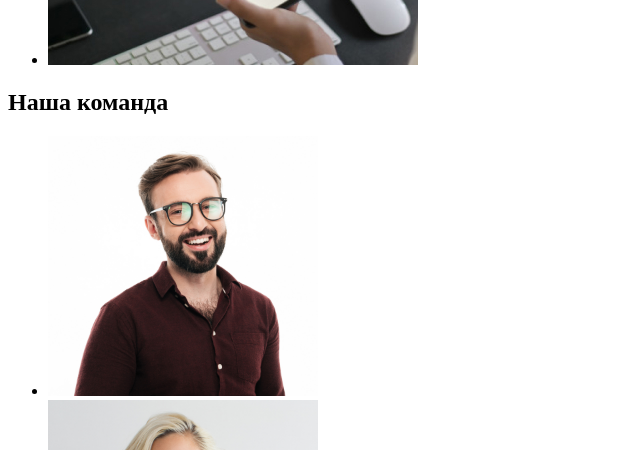
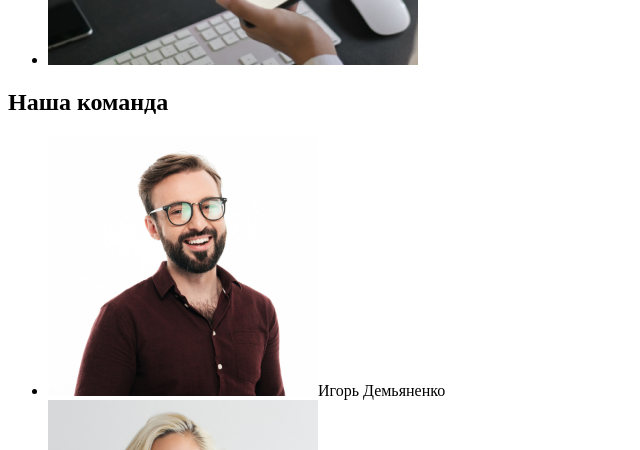
Before and after one commit to sergey-25/goit-markup-hw-01, a plain HTML site: page index.html in a window 1280 px wide. Shown: the part 1440-1890 px from the top of the page, without its empty margins (0-640 px from the left). Drawn offline with Linux system fonts and the light colour scheme.

Commit message:
Update index.html

```diff
--- a/index.html
+++ b/index.html
@@ -72,7 +72,7 @@
                         <section>
                             <h2>Наша команда</h2>
                               <ul>
-                                  <li><img src="./images/ihor.jpg" width="270" height="260" alt=""></li>
+                                  <li><img src="./images/ihor.jpg" width="270" height="260" alt="">Игорь Демьяненко</li>
                                   <li><img src="./images/olga.jpg" width="270" height="260" alt=""></li>
                                   <li><img src="./images/nick.jpg" width="270" height="260" alt=""></li>
                                   <li><img src="./images/michel.jpg" width="270" height="260" alt=""></li>
```
